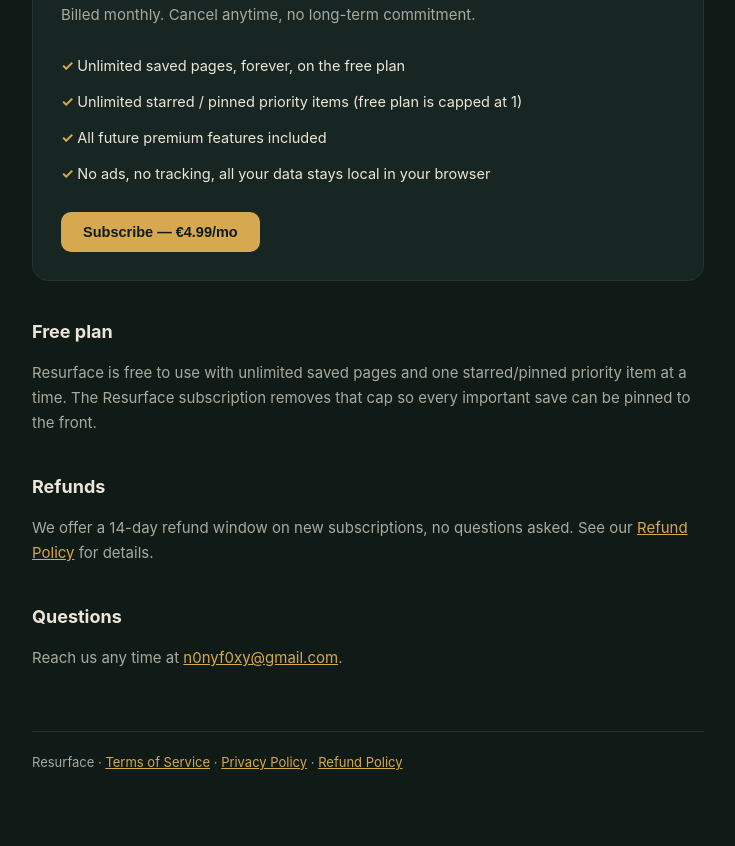
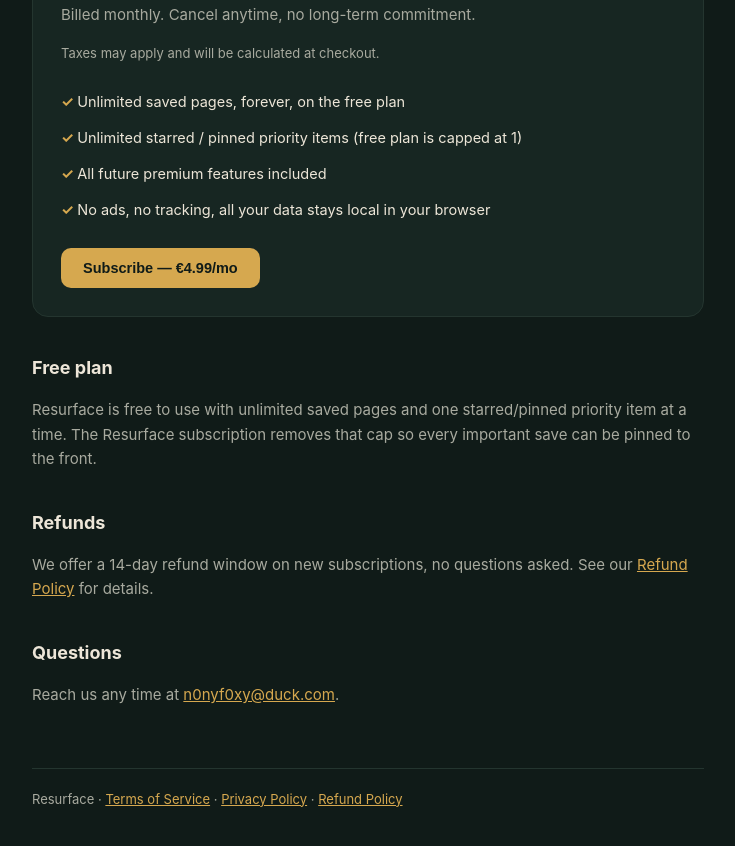
Before and after one commit to NewPyDev/resurface-site, a plain HTML site: page pricing.html in a window 1280 px wide. Shown: the part 362-1208 px from the top of the page, without its empty margins (272-1007 px from the left). Drawn offline with Linux system fonts and the light colour scheme; a script that the page names is missing.

Commit message:
Change contact email in pricing.html
Updated contact email from n0nyf0xy@gmail.com to n0nyf0xy@duck.com.

```diff
--- a/pricing.html
+++ b/pricing.html
@@ -16,6 +16,7 @@
   <div class="price-card">
     <div class="price-amount">€4.99 <span>/ month</span></div>
     <p style="margin-top:6px;">Billed monthly. Cancel anytime, no long-term commitment.</p>
+    <p style="margin-top:6px; font-size:13px; color:var(--ink-dim);">Taxes may apply and will be calculated at checkout.</p>
     <ul class="feature-list">
       <li>Unlimited saved pages, forever, on the free plan</li>
       <li>Unlimited starred / pinned priority items (free plan is capped at 1)</li>
@@ -44,7 +45,7 @@
   <p>We offer a 14-day refund window on new subscriptions, no questions asked. See our <a href="/refund-policy">Refund Policy</a> for details.</p>
 
   <h2>Questions</h2>
-  <p>Reach us any time at <a href="mailto:n0nyf0xy@gmail.com">n0nyf0xy@gmail.com</a>.</p>
+  <p>Reach us any time at <a href="mailto:n0nyf0xy@duck.com">n0nyf0xy@duck.com</a>.</p>
 
   <footer>
     Resurface · <a href="/terms">Terms of Service</a> · <a href="/privacy-policy">Privacy Policy</a> · <a href="/refund-policy">Refund Policy</a>
```
